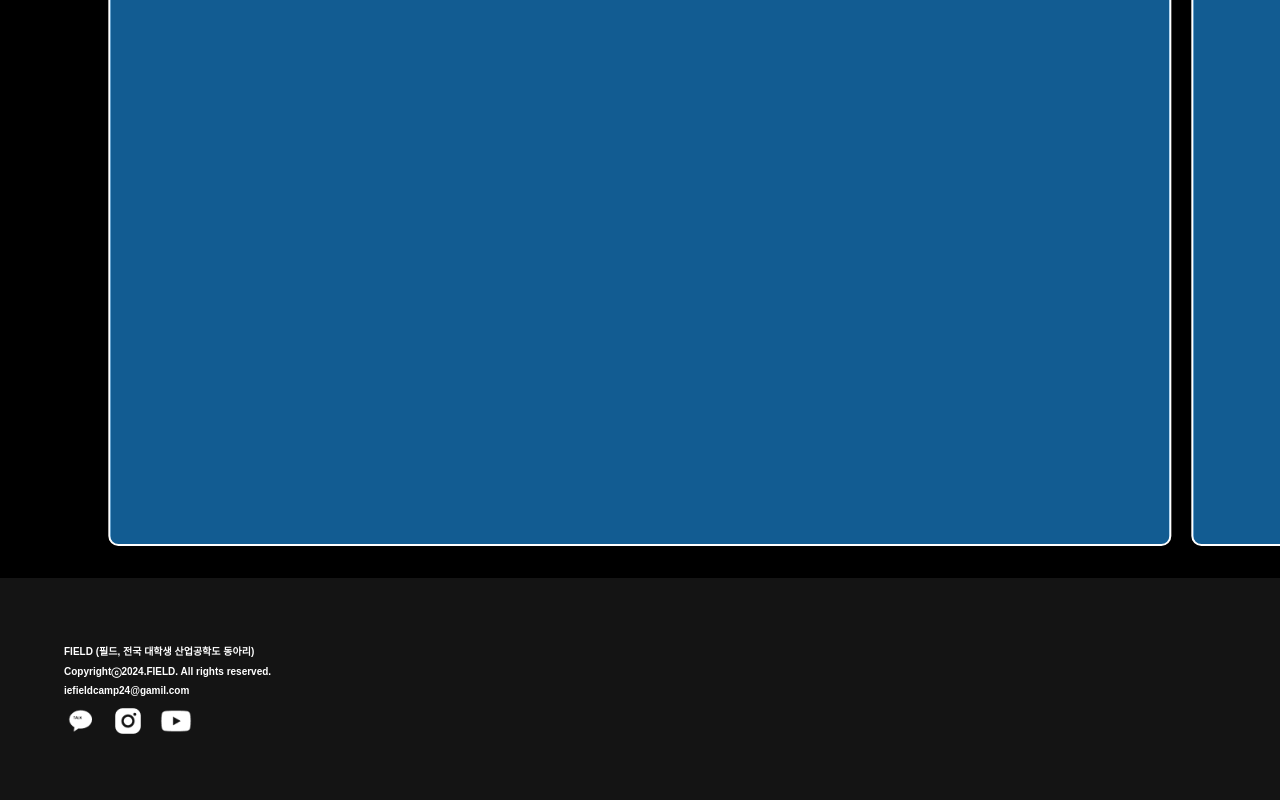
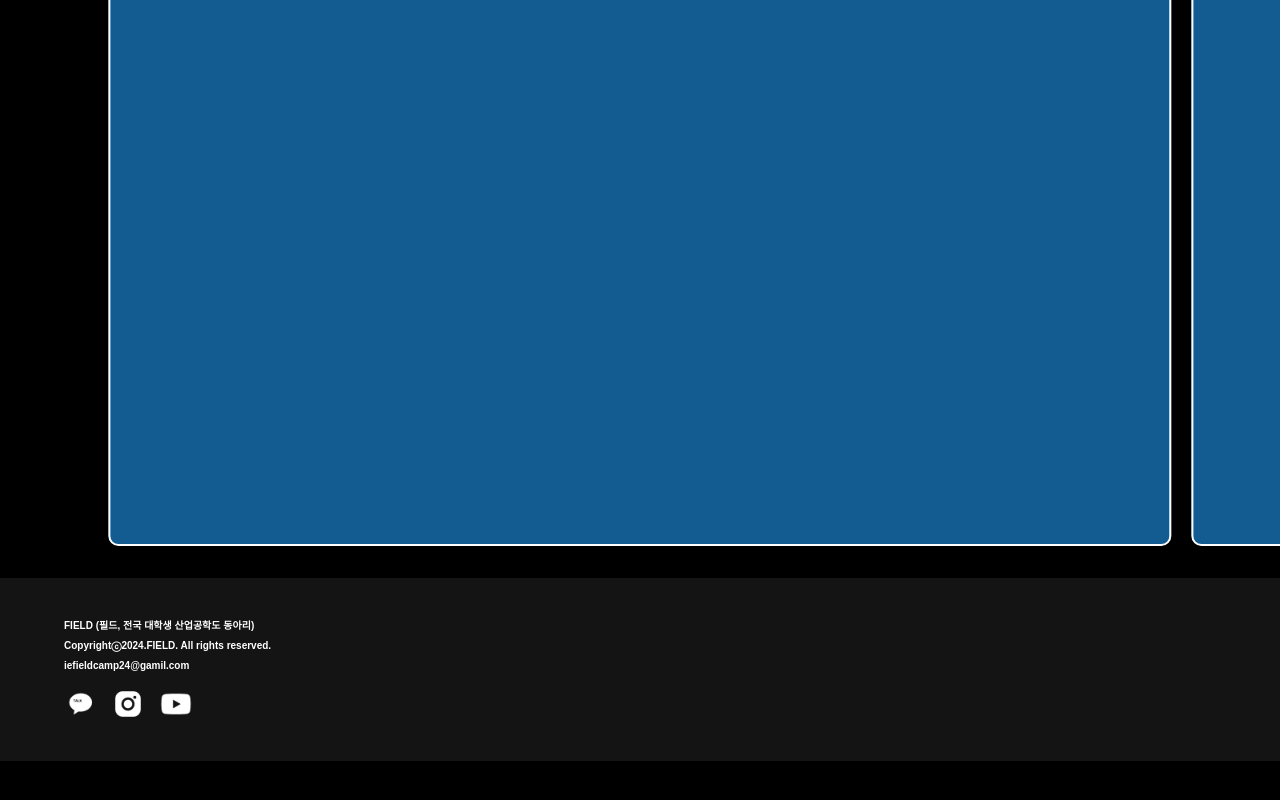
Before and after one commit to bobob0311/Field_website, a React (Vite) app: page / in a window 1280 px wide. Shown: the part 7802-8602 px from the top of the page. After the commit the page ends 8563 px from the top, so only its background shows below. Built offline with nearby package versions, Linux system fonts and the light colour scheme; a web font is replaced by a local one.

Commit message:
:bug: Footer 버그 해결
footer 길이 고정되어있는 버그 해결 및 마크업 오류 수정

```diff
--- a/src/layout/Footer/Footer.jsx
+++ b/src/layout/Footer/Footer.jsx
@@ -4,16 +4,15 @@ import theme from '../../theme';
 const FooterArea = styled.footer`
   display: flex;
   flex-direction: column;
-  margin: 1rem 0 0 0;
-  width: 90%;
+  margin: 2rem 0 0 0;
   background: #141414;
-  padding: 5%;
+  padding: 3% 5%;
 `;
 
 const FooterContent = styled.span`
   font-size: 0.625rem;
   margin: 0.3rem 0;
-  font-weight: 600;
+  font-weight: 900;
 `;
 
 const FooterImg = styled.img`
@@ -21,15 +20,8 @@ const FooterImg = styled.img`
   height: 2rem;
 `;
 
-const ContentWrapper = styled.p`
-  display: flex;
-  flex-direction: column;
-  margin: 0 0 0.5rem 0;
-`;
-
 const ImgWrapper = styled.div`
-  display: flex;
-  width: 30rem;
+  margin: 1rem 0 0 0;
 `;
 
 const ImgLink = styled.a`
@@ -40,28 +32,27 @@ const AddressLink = styled.a`
   text-decoration: none;
   color: ${theme.colors.white};
   font-size: 0.625rem;
-  font-weight: 600;
+  font-weight: 900;
 `;
 
 export default function Footer() {
   return (
     <FooterArea>
-      <ContentWrapper>
-        <FooterContent>FIELD (필드, 전국 대학생 산업공학도 동아리)</FooterContent>
-        <FooterContent>Copyrightⓒ2024.FIELD. All rights reserved.</FooterContent>
-        <address>
-          <AddressLink href='iefieldcamp24@gamil.com'>iefieldcamp24@gamil.com</AddressLink>
-        </address>
-      </ContentWrapper>
+      <FooterContent>FIELD (필드, 전국 대학생 산업공학도 동아리)</FooterContent>
+      <FooterContent>Copyrightⓒ2024.FIELD. All rights reserved.</FooterContent>
+      <address>
+        <AddressLink href='iefieldcamp24@gamil.com'>iefieldcamp24@gamil.com</AddressLink>
+      </address>
+
       <ImgWrapper>
-        <ImgLink href='/contact'>
-          <FooterImg src='KakaoTalk.png' alt='kakaotalk' />
+        <ImgLink href='https://www.youtube.com/@field2023' target='_blank'>
+          <FooterImg src='KakaoTalk.png' alt='kakaotalk 아이콘' />
         </ImgLink>
-        <ImgLink>
-          <FooterImg src='Instagram.png' alt='Instagram' />
+        <ImgLink href='instagram.com/iefield?igshid=MzRlODBiNWFlZA==' target='_blank'>
+          <FooterImg src='Instagram.png' alt='Instagram 아이콘' />
         </ImgLink>
-        <ImgLink>
-          <FooterImg src='Youtube.png' alt='Youtube' />
+        <ImgLink href='https://www.youtube.com/@field2023' target='_blank'>
+          <FooterImg src='Youtube.png' alt='Youtube 아이콘' />
         </ImgLink>
       </ImgWrapper>
     </FooterArea>
```
